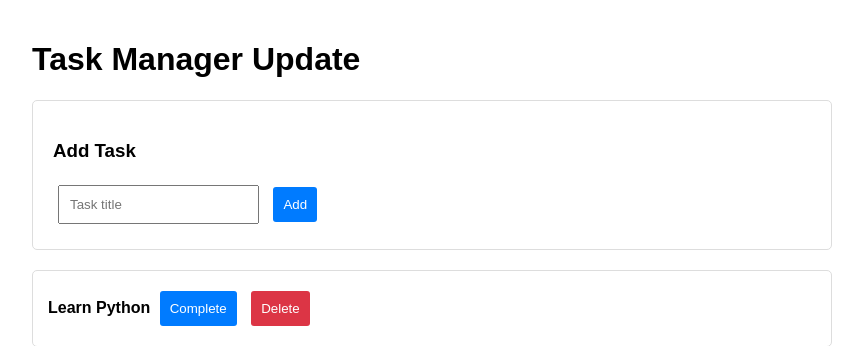
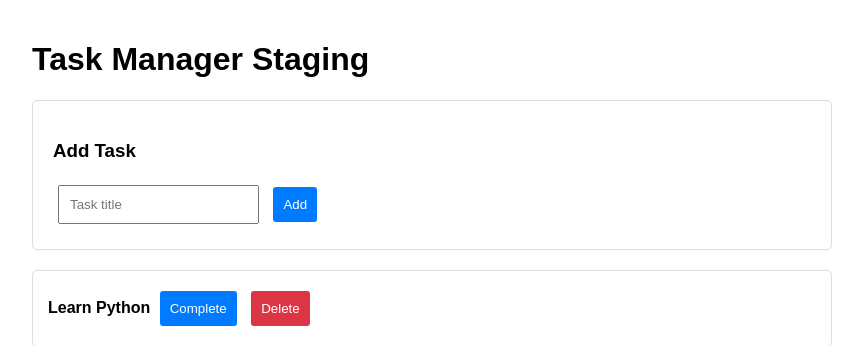
Before and after one commit to atulkamble/python-webapp, a Flask app: page / in a window 1280 px wide. Shown: the top 346 px of the page, without its empty margins (208-1071 px from the left). Run offline with Flask 3, Linux system fonts and the light colour scheme.

Commit message:
Update index.html

```diff
--- a/templates/index.html
+++ b/templates/index.html
@@ -3,7 +3,7 @@
 <head>
     <meta charset="UTF-8">
     <meta name="viewport" content="width=device-width, initial-scale=1.0">
-    <title>Task Manager Update </title>
+    <title>Task Manager Staging </title>
     <style>
         body { font-family: Arial, sans-serif; max-width: 800px; margin: 0 auto; padding: 20px; }
         .task { border: 1px solid #ddd; margin: 10px 0; padding: 15px; border-radius: 5px; }
@@ -17,7 +17,7 @@
     </style>
 </head>
 <body>
-    <h1>Task Manager Update</h1>
+    <h1>Task Manager Staging</h1>
 
     <div class="form">
         <h3>Add Task</h3>
```
